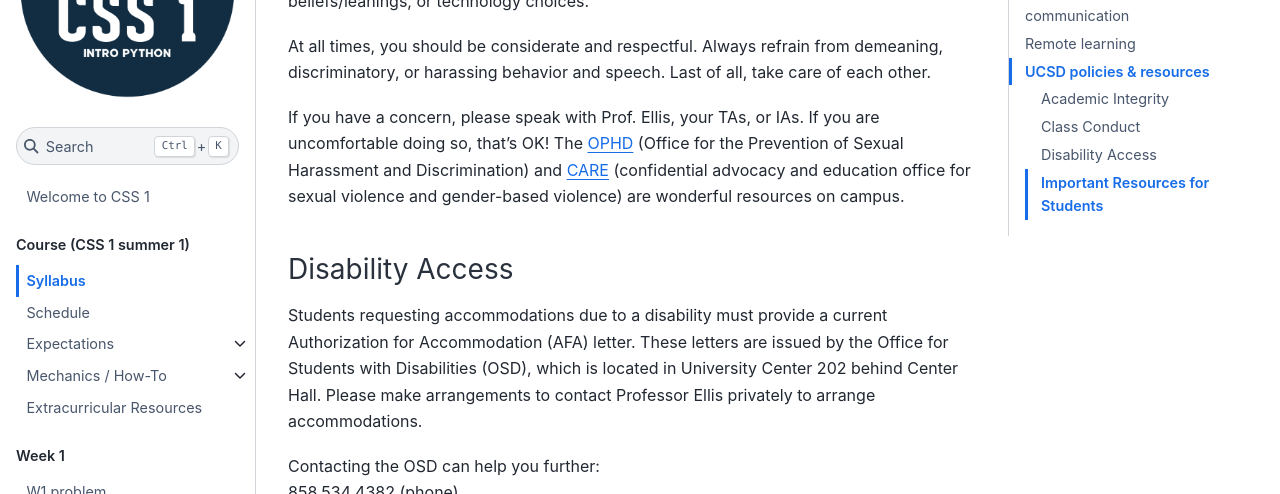
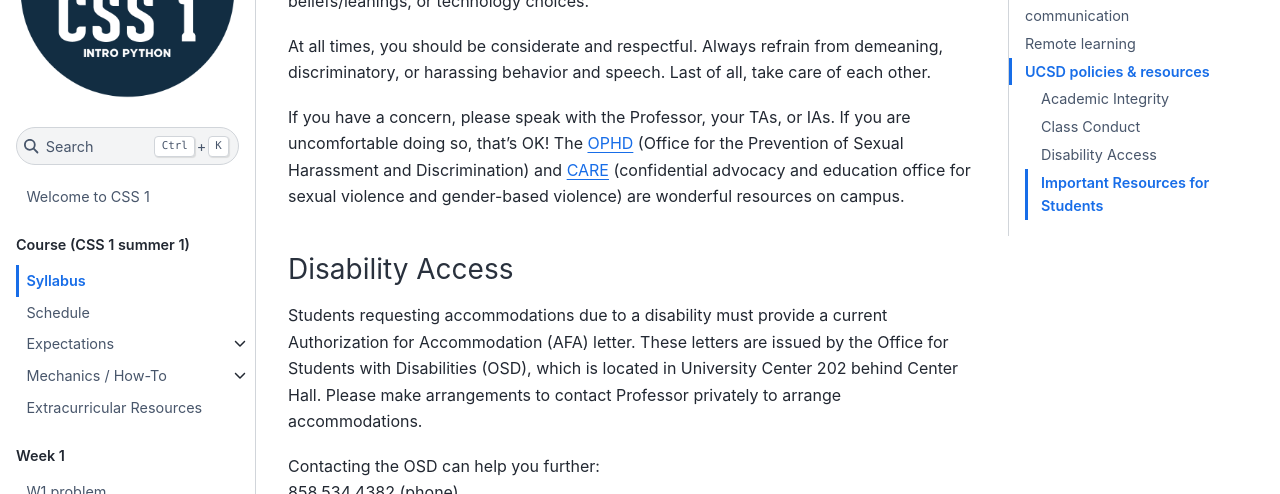
Before and after one commit to UCSD-CSS-001/ucsd-css-001.github.io, a Jupyter Book: the page built from course/syllabus.md, in a window 1280 px wide and 900 px high, scrolled down 8555 px. Shown: the part 153-647 px from the top of the window. Built offline with Jupyter Book 1.0.4 settings and Sphinx 7.4.7 and the Sphinx Book theme 1.1.4, drawn with Linux system fonts in a browser that asks for light colours; pages that are not in the unit, such as notebooks, are missing from menus.

Commit message:
edited Ellis boilerplate

```diff
--- a/course/syllabus.md
+++ b/course/syllabus.md
@@ -217,12 +217,12 @@ This class will be a welcoming, inclusive, and harassment-free experience for ev
 
 At all times, you should be considerate and respectful. Always refrain from demeaning, discriminatory, or harassing behavior and speech. Last of all, take care of each other.
 
-If you have a concern, please speak with Prof. Ellis, your TAs, or IAs. If you are uncomfortable doing so, that's OK! The [OPHD](https://blink.ucsd.edu/HR/policies/sexual/OPHD.html) (Office for the Prevention of Sexual Harassment and Discrimination) and [CARE](https://care.ucsd.edu/) (confidential advocacy and education office for sexual violence and gender-based violence) are wonderful resources on campus.
+If you have a concern, please speak with the Professor, your TAs, or IAs. If you are uncomfortable doing so, that's OK! The [OPHD](https://blink.ucsd.edu/HR/policies/sexual/OPHD.html) (Office for the Prevention of Sexual Harassment and Discrimination) and [CARE](https://care.ucsd.edu/) (confidential advocacy and education office for sexual violence and gender-based violence) are wonderful resources on campus.
 
 
 ### Disability Access
 
-Students requesting accommodations due to a disability must provide a current Authorization for Accommodation (AFA) letter. These letters are issued by the Office for Students with Disabilities (OSD), which is located in University Center 202 behind Center Hall. Please make arrangements to contact Professor Ellis privately to arrange accommodations.
+Students requesting accommodations due to a disability must provide a current Authorization for Accommodation (AFA) letter. These letters are issued by the Office for Students with Disabilities (OSD), which is located in University Center 202 behind Center Hall. Please make arrangements to contact Professor privately to arrange accommodations.
 
 Contacting the OSD can help you further:
 858.534.4382 (phone)
```
